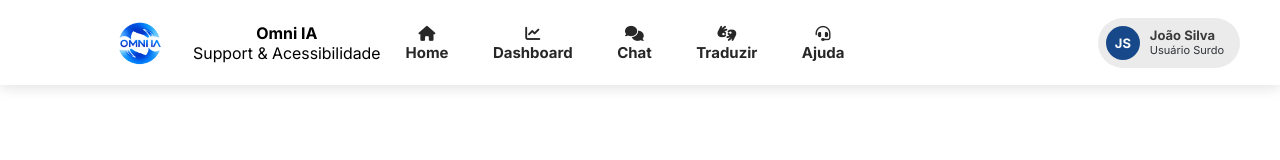
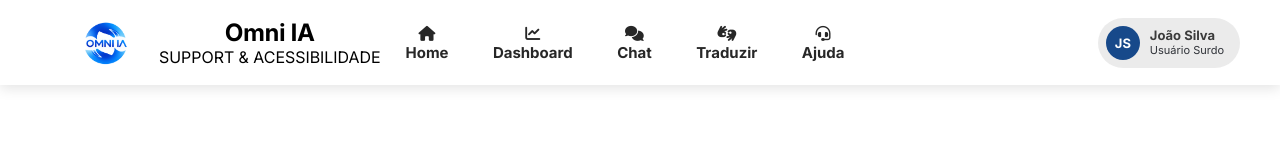
Before and after one commit to OmnIASupport/omni_ia_support, a plain HTML site: page index.html in a window 1280 px wide. Drawn offline with Linux system fonts and the light colour scheme.

Commit message:
Add files via upload

```diff
--- a/index.html
+++ b/index.html
@@ -27,8 +27,8 @@
     <img src="logo.png" alt="Omni IA Support logo" class="logo-img">
 
     <div class="logo-text">
-        <strong>Omni IA</strong> <br>
-        <span>Support & Acessibilidade</span>
+        <strong class="nome-logo-strong">Omni IA</strong> <br>
+        <span>SUPPORT & ACESSIBILIDADE</span>
     </div>
 </div>
 
--- a/style.css
+++ b/style.css
@@ -53,6 +53,10 @@ h1 {
     justify-content: flex-end;
     color: rgb(0, 0, 0);
     font-family: montserrat;
+}
+
+.nome-logo-strong{
+    font-size: x-large;
 }
 
 main {
```
